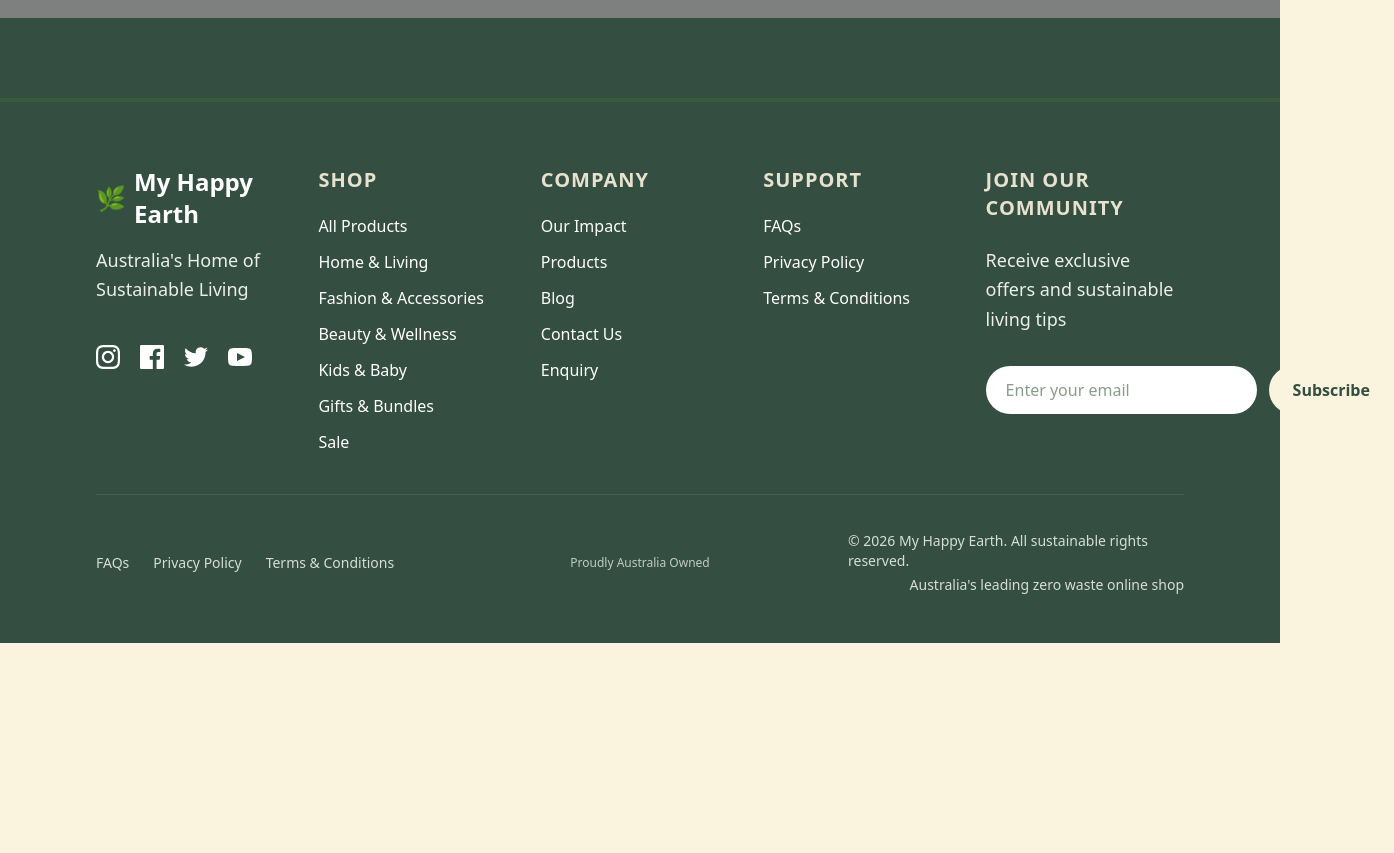
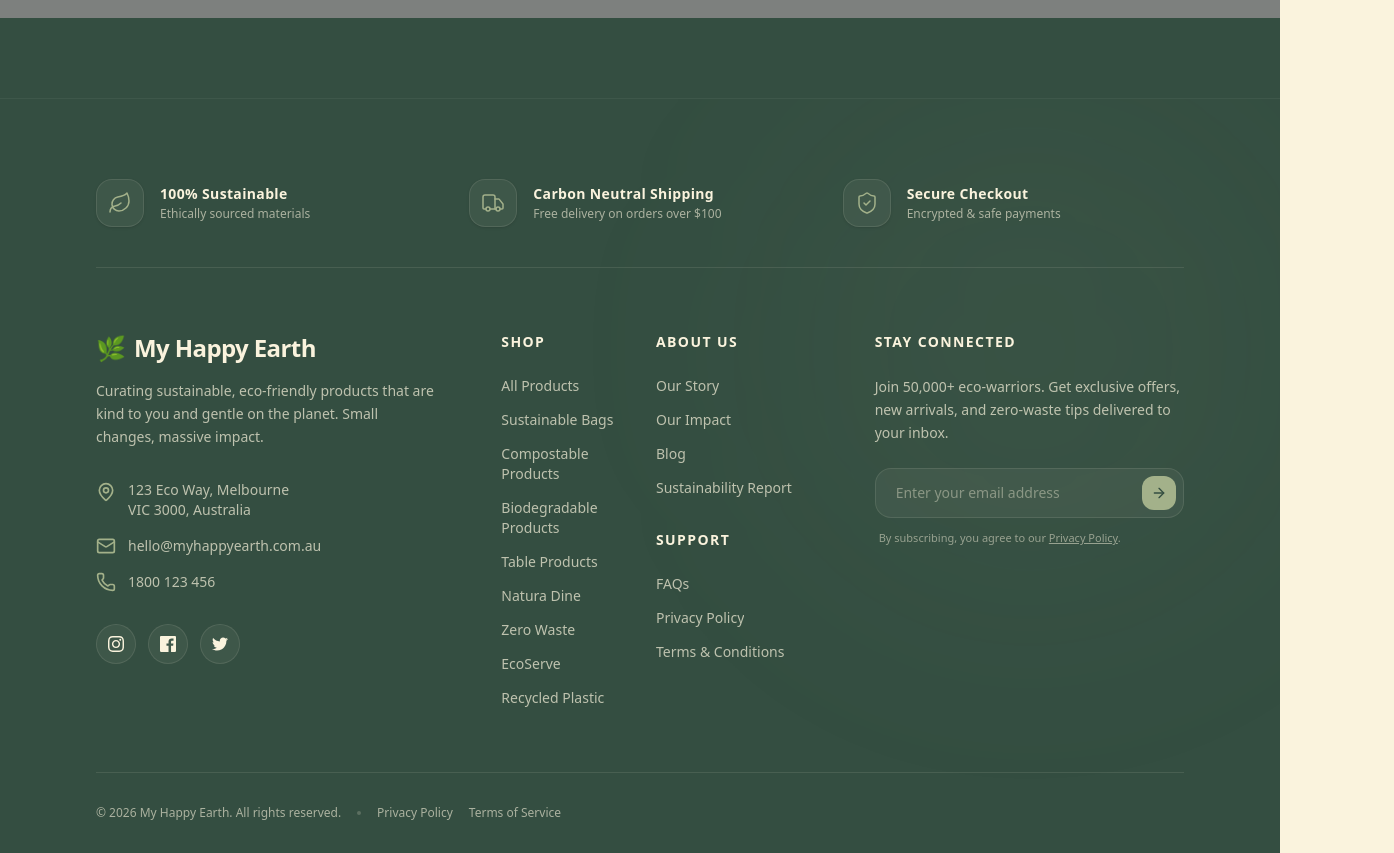
Before and after one commit to Akashat-02-Dev/myhappyearth, a Next.js app: page /contact in a window 1280 px wide. Shown: the part 1760-2613 px from the top of the page, 1394 px wide, since content can reach past the window. Before the commit the page ends 2403 px from the top, so only its background shows below. Built offline with nearby package versions, Linux system fonts and the light colour scheme; no server answers; grey boxes are pictures that could not be loaded.

Commit message:
minor fixes

```diff
--- a/src/components/Footer.tsx
+++ b/src/components/Footer.tsx
@@ -1,8 +1,17 @@
 "use client";
 
 import Link from 'next/link';
+import {
+  ArrowRight,
+  Mail,
+  Phone,
+  MapPin,
+  Leaf,
+  Truck,
+  ShieldCheck
+} from 'lucide-react';
 
-// Helper function to handle routing logic dynamically while preserving the custom Contact page views
+// Dynamic routing helper for standard pages
 const getHrefForLink = (linkName: string) => {
   switch (linkName) {
     case 'Contact Us':
@@ -12,153 +21,239 @@
       return '/contact?view=faq';
     case 'Blog':
       return '/impact';
+    case 'Privacy Policy':
+    case 'Terms & Conditions':
+      return '/legal';
+    case 'Our Story':
+    case 'Sustainability Report':
+    case 'Our Impact':
+      return `/${linkName.toLowerCase().replace(/ & /g, '-and-').replace(/ /g, '-')}`;
     default:
-      // Standard dynamic routing for shop and other pages
       return `/${linkName.toLowerCase().replace(/ & /g, '-and-').replace(/ /g, '-')}`;
   }
 };
 
-// Sub-component for a list of links
-function FooterLinkColumn({ title, links }: { title: string, links: string[] }) {
+// Trust Signal Banner Component
+function TrustSignals() {
+  const signals = [
+    { icon: Leaf, title: "100% Sustainable", desc: "Ethically sourced materials" },
+    { icon: Truck, title: "Carbon Neutral Shipping", desc: "Free delivery on orders over $100" },
+    { icon: ShieldCheck, title: "Secure Checkout", desc: "Encrypted & safe payments" },
+  ];
+
   return (
-    <div className="flex flex-col gap-3">
-      <h4 className="text-xl font-bold uppercase tracking-wider text-earth-light/90 mb-2">
-        {title}
-      </h4>
-      {links.map((link, index) => (
-        <Link
-          key={index}
-          href={getHrefForLink(link)}
-          className="text-white hover:text-earth-sage hover:translate-x-1 transition-all duration-300 w-fit"
-        >
-          {link}
-        </Link>
+    <div className="grid grid-cols-1 md:grid-cols-3 gap-8 py-10 border-b border-[#FAF3DD]/10 mb-16">
+      {signals.map((signal, idx) => (
+        <div key={idx} className="flex items-center gap-4 group">
+          <div className="flex items-center justify-center w-12 h-12 rounded-2xl bg-[#FAF3DD]/5 border border-[#FAF3DD]/10 text-[#A3B18A] group-hover:bg-[#A3B18A] group-hover:text-[#344E41] transition-all duration-500 ease-out shadow-sm">
+            <signal.icon className="w-6 h-6" strokeWidth={1.5} />
+          </div>
+          <div>
+            <h4 className="text-[#FAF3DD] font-semibold text-sm tracking-wide">{signal.title}</h4>
+            <p className="text-[#FAF3DD]/60 text-xs mt-0.5">{signal.desc}</p>
+          </div>
+        </div>
       ))}
     </div>
   );
 }
 
-// Payment method icons component
-function PaymentMethods() {
-  const iconClasses = "w-10 h-6 text-white";
+// Enhanced Link Column with animated underlines and dynamic category routing
+function FooterLinkColumn({
+  title,
+  links,
+  isShopCategory = false
+}: {
+  title: string;
+  links: string[];
+  isShopCategory?: boolean
+}) {
+  return (
+    <div className="flex flex-col gap-6">
+      <h4 className="text-sm font-bold uppercase tracking-widest text-[#FAF3DD]">
+        {title}
+      </h4>
+      <div className="flex flex-col gap-3.5">
+        {links.map((link, index) => {
+          // Determine routing: Category filter vs Standard page
+          const targetHref = isShopCategory
+            ? (link === 'All Products' ? '/products/shop' : `/products/shop?category=${encodeURIComponent(link)}`)
+            : getHrefForLink(link);
 
-  return (
-    <div className="flex items-center gap-4">
-      <svg className={iconClasses} viewBox="0 0 32 32">
-        <path d="M12 2C6.477 2 2 6.477 2 12s4.477 10 10 10 10-4.477 10-10S17.523 2 12 2zm10 10c0 .356-.013.708-.038 1.057l-1.921-.96a1 1 0 0 1-.41-.715L19 11h-1l-.37-.828a1 1 0 0 1-.035-.788L18 8.167A9.957 9.957 0 0 0 12 6c-.463 0-.918.032-1.365.093l.365.73A1 1 0 0 1 11 8l-1.2 1.2a1 1 0 0 1-.723.277L8.03 9.47A9.972 9.972 0 0 0 4 12c0 2.21 1.79 4 4 4s4-1.79 4-4H8v-1.6l1.2-.6a1 1 0 0 1 .8-.2l2 .5a1 1 0 0 1 .715.715l.2 1.2a1 1 0 0 1-.2 1.2l-.6.6a1 1 0 0 1-.8.2h-1l-.5-2h-1v2h1v1.6l-.6.6a1 1 0 0 1-.8.2h-1l-.5-2h-1v2h1c.075 0 .151-.005.226-.015a9.975 9.975 0 0 0 5.174 4.015L11 21h-1l-1.2 2.4A9.956 9.956 0 0 0 12 24c.792 0 1.566-.093 2.316-.27l-.316-1.58A1 1 0 0 1 14 21h1v-.8a1 1 0 0 1 1-1h1v-.8a1 1 0 0 1 1-1h1v-.8a1 1 0 0 1 1-1zm3.89 3.82L23 21h-1a1 1 0 0 1-1-1h-1a1 1 0 0 1-1-1h-1v-1l1-.5a1 1 0 0 1 .8-.2h1a1 1 0 0 1 1 1v1h1a1 1 0 0 1 1 1h1a1 1 0 0 1 1 1z" fill="currentColor"/>
-      </svg>
+          return (
+            <Link
+              key={index}
+              href={targetHref}
+              className="group relative text-[#FAF3DD]/70 hover:text-[#FAF3DD] text-sm transition-colors duration-300 w-fit flex items-center gap-2"
+            >
+              <span className="relative overflow-hidden">
+                {link}
+                <span className="absolute left-0 bottom-0 w-full h-[1px] bg-[#A3B18A] -translate-x-[105%] group-hover:translate-x-0 transition-transform duration-500 ease-out" />
+              </span>
+            </Link>
+          )
+        })}
+      </div>
     </div>
   );
 }
 
-// Social media icons component
+// Payment method icons
+function PaymentMethods() {
+  const iconClasses = "w-10 h-6 text-[#FAF3DD]/40 hover:text-[#FAF3DD] transition-colors duration-300";
+  return (
+    <div className="flex items-center gap-3">
+      <svg className={iconClasses} viewBox="0 0 32 32"><path d="M12 2C6.477 2 2 6.477 2 12s4.477 10 10 10 10-4.477 10-10S17.523 2 12 2zm10 10c0 .356-.013.708-.038 1.057l-1.921-.96a1 1 0 0 1-.41-.715L19 11h-1l-.37-.828a1 1 0 0 1-.035-.788L18 8.167A9.957 9.957 0 0 0 12 6c-.463 0-.918.032-1.365.093l.365.73A1 1 0 0 1 11 8l-1.2 1.2a1 1 0 0 1-.723.277L8.03 9.47A9.972 9.972 0 0 0 4 12c0 2.21 1.79 4 4 4s4-1.79 4-4H8v-1.6l1.2-.6a1 1 0 0 1 .8-.2l2 .5a1 1 0 0 1 .715.715l.2 1.2a1 1 0 0 1-.2 1.2l-.6.6a1 1 0 0 1-.8.2h-1l-.5-2h-1v2h1v1.6l-.6.6a1 1 0 0 1-.8.2h-1l-.5-2h-1v2h1c.075 0 .151-.005.226-.015a9.975 9.975 0 0 0 5.174 4.015L11 21h-1l-1.2 2.4A9.956 9.956 0 0 0 12 24c.792 0 1.566-.093 2.316-.27l-.316-1.58A1 1 0 0 1 14 21h1v-.8a1 1 0 0 1 1-1h1v-.8a1 1 0 0 1 1-1h1v-.8a1 1 0 0 1 1-1zm3.89 3.82L23 21h-1a1 1 0 0 1-1-1h-1a1 1 0 0 1-1-1h-1v-1l1-.5a1 1 0 0 1 .8-.2h1a1 1 0 0 1 1 1v1h1a1 1 0 0 1 1 1h1a1 1 0 0 1 1 1z" fill="currentColor"/></svg>
+    </div>
+  );
+}
+
+// Social media
 function SocialMedia() {
-  const iconClasses = "w-6 h-6 text-white hover:text-earth-sage hover:-translate-y-1 transition-all duration-300";
-
+  const iconWrapperClasses = "flex items-center justify-center w-10 h-10 rounded-full bg-[#FAF3DD]/5 border border-[#FAF3DD]/10 text-[#FAF3DD] hover:bg-[#A3B18A] hover:border-[#A3B18A] hover:text-[#344E41] hover:-translate-y-1 hover:shadow-[0_4px_15px_rgba(163,177,138,0.3)] transition-all duration-300 ease-out";
   return (
-    <div className="flex items-center gap-5 my-6">
-      <Link href="#"><svg className={iconClasses} viewBox="0 0 24 24"><path d="M12 2.163c3.204 0 3.584.012 4.85.07 3.252.148 4.771 1.691 4.919 4.919.058 1.265.069 1.645.069 4.849 0 3.205-.012 3.584-.069 4.849-.149 3.225-1.664 4.771-4.919 4.919-1.266.058-1.644.07-4.85.07-3.204 0-3.584-.012-4.849-.07-3.26-.149-4.771-1.699-4.919-4.919-.058-1.265-.069-1.644-.069-4.849 0-3.204.013-3.583.07-4.849.149-3.227 1.664-4.771 4.919-4.919 1.266-.057 1.645-.069 4.849-.069zm0-2.163c-3.259 0-3.667.014-4.947.072-4.358.2-6.78 2.618-6.98 6.98-.059 1.281-.073 1.689-.073 4.948 0 3.259.014 3.668.072 4.948.2 4.358 2.618 6.78 6.98 6.98 1.281.058 1.689.072 4.948.072 3.259 0 3.668-.014 4.948-.072 4.354-.2 6.782-2.618 6.979-6.98.059-1.28.073-1.689.073-4.948 0-3.259-.014-3.667-.072-4.947-.196-4.354-2.617-6.78-6.979-6.98-1.281-.059-1.69-.073-4.949-.073zm0 5.838c-3.403 0-6.162 2.759-6.162 6.162s2.759 6.163 6.162 6.163 6.162-2.759 6.162-6.163c0-3.403-2.759-6.162-6.162-6.162zm0 10.162c-2.209 0-4-1.79-4-4 0-2.209 1.791-4 4-4s4 1.791 4 4c0 2.21-1.791 4-4 4zm6.406-11.845c-.796 0-1.441.645-1.441 1.44s.645 1.44 1.441 1.44c.795 0 1.439-.645 1.439-1.44s-.644-1.44-1.439-1.44z" fill="currentColor"/></svg></Link>
-      <Link href="#"><svg className={iconClasses} viewBox="0 0 24 24"><path d="M22.675 0h-21.35c-.732 0-1.325.593-1.325 1.325v21.351c0 .731.593 1.324 1.325 1.324h11.495v-9.294h-3.128v-3.622h3.128v-2.671c0-3.1 1.893-4.788 4.659-4.788 1.325 0 2.463.099 2.795.143v3.24l-1.918.001c-1.504 0-1.795.715-1.795 1.763v2.313h3.587l-.467 3.622h-3.12v9.293h6.116c.73 0 1.323-.593 1.323-1.325v-21.35c0-.732-.593-1.325-1.323-1.325z" fill="currentColor"/></svg></Link>
-      <Link href="#"><svg className={iconClasses} viewBox="0 0 24 24"><path d="M24 4.557c-.883.392-1.832.656-2.828.775 1.017-.609 1.798-1.574 2.165-2.724-.951.564-2.005.974-3.127 1.195-.897-.957-2.178-1.555-3.594-1.555-3.179 0-5.515 2.966-4.797 6.045-4.091-.205-7.719-2.165-10.148-5.144-1.29 2.213-.669 5.108 1.523 6.574-.806-.026-1.566-.247-2.229-.616-.054 2.281 1.581 4.415 3.949 4.89-.693.188-1.452.232-2.224.084.626 1.956 2.444 3.379 4.6 3.419-2.07 1.623-4.678 2.348-7.29 2.04 2.179 1.397 4.768 2.212 7.548 2.212 9.142 0 14.307-7.721 13.995-14.646.962-.695 1.797-1.562 2.457-2.549z" fill="currentColor"/></svg></Link>
-      <Link href="#"><svg className={iconClasses} viewBox="0 0 24 24"><path d="M19.615 3.184c-3.604-.246-11.631-.245-15.23 0-3.897.266-4.356 2.62-4.385 8.816.029 6.185.484 8.549 4.385 8.816 3.6.245 11.626.246 15.23 0 3.897-.266 4.356-2.62 4.385-8.816-.029-6.185-.484-8.549-4.385-8.816zm-10.615 12.816v-8l8 4-8 4z" fill="currentColor"/></svg></Link>
+    <div className="flex items-center gap-3">
+      <Link href="#" className={iconWrapperClasses} aria-label="Facebook">
+        <svg className="w-4 h-4" viewBox="0 0 24 24"><path d="M12 2.163c3.204 0 3.584.012 4.85.07 3.252.148 4.771 1.691 4.919 4.919.058 1.265.069 1.645.069 4.849 0 3.205-.012 3.584-.069 4.849-.149 3.225-1.664 4.771-4.919 4.919-1.266.058-1.644.07-4.85.07-3.204 0-3.584-.012-4.849-.07-3.26-.149-4.771-1.699-4.919-4.919-.058-1.265-.069-1.644-.069-4.849 0-3.204.013-3.583.07-4.849.149-3.227 1.664-4.771 4.919-4.919 1.266-.057 1.645-.069 4.849-.069zm0-2.163c-3.259 0-3.667.014-4.947.072-4.358.2-6.78 2.618-6.98 6.98-.059 1.281-.073 1.689-.073 4.948 0 3.259.014 3.668.072 4.948.2 4.358 2.618 6.78 6.98 6.98 1.281.058 1.689.072 4.948.072 3.259 0 3.668-.014 4.948-.072 4.354-.2 6.782-2.618 6.979-6.98.059-1.28.073-1.689.073-4.948 0-3.259-.014-3.667-.072-4.947-.196-4.354-2.617-6.78-6.979-6.98-1.281-.059-1.69-.073-4.949-.073zm0 5.838c-3.403 0-6.162 2.759-6.162 6.162s2.759 6.163 6.162 6.163 6.162-2.759 6.162-6.163c0-3.403-2.759-6.162-6.162-6.162zm0 10.162c-2.209 0-4-1.79-4-4 0-2.209 1.791-4 4-4s4 1.791 4 4c0 2.21-1.791 4-4 4zm6.406-11.845c-.796 0-1.441.645-1.441 1.44s.645 1.44 1.441 1.44c.795 0 1.439-.645 1.439-1.44s-.644-1.44-1.439-1.44z" fill="currentColor"/></svg>
+      </Link>
+      <Link href="#" className={iconWrapperClasses} aria-label="Instagram">
+        <svg className="w-4 h-4" viewBox="0 0 24 24"><path d="M22.675 0h-21.35c-.732 0-1.325.593-1.325 1.325v21.351c0 .731.593 1.324 1.325 1.324h11.495v-9.294h-3.128v-3.622h3.128v-2.671c0-3.1 1.893-4.788 4.659-4.788 1.325 0 2.463.099 2.795.143v3.24l-1.918.001c-1.504 0-1.795.715-1.795 1.763v2.313h3.587l-.467 3.622h-3.12v9.293h6.116c.73 0 1.323-.593 1.323-1.325v-21.35c0-.732-.593-1.325-1.323-1.325z" fill="currentColor"/></svg>
+      </Link>
+      <Link href="#" className={iconWrapperClasses} aria-label="Twitter">
+        <svg className="w-4 h-4" viewBox="0 0 24 24"><path d="M24 4.557c-.883.392-1.832.656-2.828.775 1.017-.609 1.798-1.574 2.165-2.724-.951.564-2.005.974-3.127 1.195-.897-.957-2.178-1.555-3.594-1.555-3.179 0-5.515 2.966-4.797 6.045-4.091-.205-7.719-2.165-10.148-5.144-1.29 2.213-.669 5.108 1.523 6.574-.806-.026-1.566-.247-2.229-.616-.054 2.281 1.581 4.415 3.949 4.89-.693.188-1.452.232-2.224.084.626 1.956 2.444 3.379 4.6 3.419-2.07 1.623-4.678 2.348-7.29 2.04 2.179 1.397 4.768 2.212 7.548 2.212 9.142 0 14.307-7.721 13.995-14.646.962-.695 1.797-1.562 2.457-2.549z" fill="currentColor"/></svg>
+      </Link>
     </div>
   );
 }
 
 export default function Footer() {
-  const shopLinks = ["All Products", "Home & Living", "Fashion & Accessories", "Beauty & Wellness", "Kids & Baby", "Gifts & Bundles", "Sale"];
-  const companyLinks = ["Our Impact", "Products", "Blog", "Contact Us", "Enquiry"];
+  // NEW: Updated Product Categories
+  const shopLinks = [
+    "All Products",
+    "Sustainable Bags",
+    "Compostable Products",
+    "Biodegradable Products",
+    "Table Products",
+    "Natura Dine",
+    "Zero Waste",
+    "EcoServe",
+    "Recycled Plastic"
+  ];
+
+  const companyLinks = ["Our Story", "Our Impact", "Blog", "Sustainability Report"];
   const supportLinks = ["FAQs", "Privacy Policy", "Terms & Conditions"];
 
   return (
-    <footer className="w-full !bg-earth-deep !text-white pt-16 pb-12 px-12 md:px-24 relative z-50 border-t-4 border-earth-forest">
-      <div className="max-w-[100rem] mx-auto">
+    <footer className="w-full bg-[#344E41] text-[#FAF3DD] pt-10 pb-8 px-6 md:px-12 lg:px-24 font-sans border-t border-[#FAF3DD]/5 relative overflow-hidden">
 
-        {/* Top Section: Columns */}
-        <div className="grid grid-cols-1 md:grid-cols-2 lg:grid-cols-5 gap-6 mb-5 border-b border-white/10 pb-10">
+      {/* Background Decorative Glow */}
+      <div className="absolute top-0 right-0 w-[500px] h-[500px] bg-[#A3B18A]/5 rounded-full blur-[120px] pointer-events-none" />
 
-          {/* Column 1: Logo & Socials */}
-          <div className="flex flex-col items-start gap-4">
-            <div className="flex items-center gap-2 text-white font-bold text-2xl group cursor-pointer">
-              <span className="text-earth-sage group-hover:rotate-12 transition-transform duration-300">🌿</span>
-              <span className="group-hover:text-earth-light transition-colors duration-300">My Happy Earth</span>
+      <div className="max-w-[1400px] mx-auto relative z-10">
+
+        {/* Top: Trust Signals */}
+        <TrustSignals />
+
+        {/* Middle: Main Footer Columns */}
+        <div className="grid grid-cols-1 md:grid-cols-2 lg:grid-cols-12 gap-12 lg:gap-8 mb-16">
+
+          {/* Brand & Contact (Spans 4 columns) */}
+          <div className="lg:col-span-4 flex flex-col gap-8">
+            <div>
+              <div className="flex items-center gap-2 text-[#FAF3DD] font-extrabold text-2xl group cursor-pointer mb-4">
+                <span className="text-[#A3B18A] group-hover:rotate-12 transition-transform duration-300 ease-out">🌿</span>
+                <span className="tracking-tight">My Happy Earth</span>
+              </div>
+              <p className="text-[#FAF3DD]/70 leading-relaxed text-sm max-w-sm">
+                Curating sustainable, eco-friendly products that are kind to you and gentle on the planet. Small changes, massive impact.
+              </p>
             </div>
-            <p className="text-lg leading-relaxed text-white/90">
-              Australia's Home of Sustainable Living
-            </p>
+
+            {/* Detailed Contact Info */}
+            <div className="flex flex-col gap-4 text-sm text-[#FAF3DD]/70">
+              <div className="flex items-start gap-3 group">
+                <MapPin className="w-5 h-5 text-[#A3B18A] shrink-0 mt-0.5" />
+                <span className="group-hover:text-[#FAF3DD] transition-colors">123 Eco Way, Melbourne<br/>VIC 3000, Australia</span>
+              </div>
+              <a href="mailto:hello@myhappyearth.com.au" className="flex items-center gap-3 group">
+                <Mail className="w-5 h-5 text-[#A3B18A] shrink-0" />
+                <span className="group-hover:text-[#FAF3DD] transition-colors">hello@myhappyearth.com.au</span>
+              </a>
+              <a href="tel:1800123456" className="flex items-center gap-3 group">
+                <Phone className="w-5 h-5 text-[#A3B18A] shrink-0" />
+                <span className="group-hover:text-[#FAF3DD] transition-colors">1800 123 456</span>
+              </a>
+            </div>
+
             <SocialMedia />
           </div>
 
-          {/* Column 2: Shop Links */}
-          <div className="hidden lg:block">
-            <FooterLinkColumn title="Shop" links={shopLinks} />
+          {/* Link Columns (Span 2 columns each) */}
+          <div className="lg:col-span-2 lg:ml-8">
+            {/* Added isShopCategory prop to handle dynamic filtering */}
+            <FooterLinkColumn title="Shop" links={shopLinks} isShopCategory={true} />
           </div>
 
-          {/* Column 3: Company Links */}
-          <div className="hidden lg:block">
-            <FooterLinkColumn title="Company" links={companyLinks} />
+          <div className="lg:col-span-2">
+            <FooterLinkColumn title="About Us" links={companyLinks} />
+            <div className="mt-8">
+              <FooterLinkColumn title="Support" links={supportLinks} />
+            </div>
           </div>
 
-          {/* Column 4: Support Links */}
-          <div className="hidden lg:block">
-            <FooterLinkColumn title="Support" links={supportLinks} />
+          {/* Newsletter Column (Spans 4 columns) */}
+          <div className="lg:col-span-4 flex flex-col gap-6 lg:pl-8">
+            <h4 className="text-sm font-bold uppercase tracking-widest text-[#FAF3DD]">
+              Stay Connected
+            </h4>
+            <p className="text-[#FAF3DD]/70 text-sm leading-relaxed">
+              Join 50,000+ eco-warriors. Get exclusive offers, new arrivals, and zero-waste tips delivered to your inbox.
+            </p>
+
+            <form className="relative flex flex-col gap-3 group" onSubmit={(e) => e.preventDefault()}>
+              <div className="relative">
+                <input
+                  type="email"
+                  placeholder="Enter your email address"
+                  required
+                  suppressHydrationWarning={true}
+                  className="w-full bg-[#FAF3DD]/5 border border-[#FAF3DD]/10 px-5 py-3.5 pr-14 rounded-2xl text-sm text-[#FAF3DD] placeholder:text-[#FAF3DD]/40 focus:border-[#A3B18A] focus:bg-[#FAF3DD]/10 outline-none transition-all duration-300"
+                />
+                <button
+                  type="submit"
+                  className="absolute right-2 top-2 bottom-2 aspect-square bg-[#A3B18A] text-[#344E41] rounded-xl flex items-center justify-center hover:bg-[#FAF3DD] hover:shadow-lg hover:-translate-y-0.5 transition-all duration-300 ease-out"
+                  aria-label="Subscribe"
+                >
+                  <ArrowRight className="w-4 h-4 font-bold" />
+                </button>
+              </div>
+              <p className="text-[11px] text-[#FAF3DD]/50 px-1">
+                By subscribing, you agree to our <Link href="/legal" className="underline hover:text-[#FAF3DD] transition-colors">Privacy Policy</Link>.
+              </p>
+            </form>
           </div>
 
-          {/* Column 5: Subscription */}
-          <div className="flex flex-col items-start gap-4 group lg:col-span-2 xl:col-span-1">
-            <h4 className="text-xl font-bold uppercase tracking-wider text-earth-light/90 mb-2 transition-colors duration-300">
-              Join Our Community
-            </h4>
-            <p className="text-lg text-white/90 leading-relaxed mb-4">
-              Receive exclusive offers and sustainable living tips
-            </p>
-            <div className="flex w-full gap-3">
+        </div>
 
-              <input
-                type="email"
-                placeholder="Enter your email"
-                suppressHydrationWarning={true}
-                className="flex-grow bg-white px-5 py-3 rounded-full text-earth-deep placeholder:text-earth-forest/60 focus:ring-2 focus:ring-earth-sage outline-none transition-shadow duration-300"
-              />
+        {/* Divider */}
+        <div className="w-full h-px bg-[#FAF3DD]/10 mb-8"></div>
 
-              <button className="bg-earth-light text-earth-deep px-6 py-3 rounded-full font-semibold hover:bg-white hover:-translate-y-0.5 hover:shadow-lg transition-all duration-300 active:translate-y-0">
-                Subscribe
-              </button>
+        {/* Bottom Bar */}
+        <div className="flex flex-col md:flex-row justify-between items-center gap-6 text-xs text-[#FAF3DD]/60">
+
+          {/* Copyright & Legal */}
+          <div className="flex flex-col md:flex-row items-center gap-4 text-center md:text-left">
+            <p>© {new Date().getFullYear()} My Happy Earth. All rights reserved.</p>
+            <div className="hidden md:block w-1 h-1 rounded-full bg-[#FAF3DD]/20"></div>
+            <div className="flex items-center gap-4">
+              <Link href="/legal" className="hover:text-[#FAF3DD] transition-colors">Privacy Policy</Link>
+              <Link href="/legal" className="hover:text-[#FAF3DD] transition-colors">Terms of Service</Link>
             </div>
           </div>
-        </div>
 
-        {/* Bottom Section: Support Links & Logos */}
-        <div className="grid grid-cols-1 md:grid-cols-3 items-center gap-10 pt-4">
+          {/* Payment Methods */}
+          {/* <PaymentMethods /> */}
 
-          {/* Bottom Left: Support Links */}
-          <div className="flex flex-wrap items-center gap-x-6 gap-y-2 text-sm">
-            {supportLinks.map((link, index) => (
-              <Link
-                key={index}
-                href={getHrefForLink(link)}
-                className="relative text-white/80 hover:text-white transition-colors duration-300 after:content-[''] after:absolute after:-bottom-1 after:left-0 after:w-0 after:h-[1px] after:bg-earth-sage hover:after:w-full after:transition-all after:duration-300"
-              >
-                {link}
-              </Link>
-            ))}
-          </div>
-
-          {/* Bottom Middle: Logos */}
-          <div className="flex flex-col items-center gap-6">
-            <div className="flex items-center gap-2 text-center text-xs text-white/70">
-              <span>
-                Proudly Australia Owned
-              </span>
-            </div>
-            {/* <PaymentMethods /> */}
-          </div>
-
-          {/* Bottom Right: Copyright */}
-          <div className="flex flex-col items-start md:items-end text-sm text-white/80 gap-1">
-            <p>© 2026 My Happy Earth. All sustainable rights reserved.</p>
-            <p>Australia's leading zero waste online shop</p>
-          </div>
         </div>
 
       </div>
```
Also changed, not shown: src/app/contact/page.tsx (+15 -12 lines), src/components/Navbar.tsx (+27 -12 lines).
